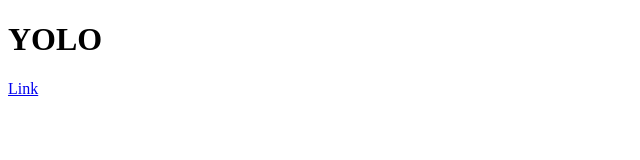
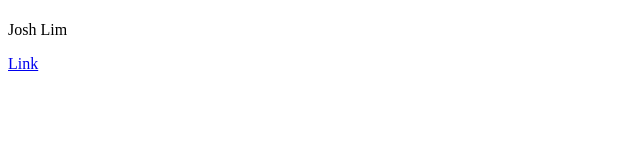
Before and after one commit to JoshCLim/joshclim.github.io, a plain HTML site: page index.html in a window 1280 px wide. Shown: the whole page, without its empty margins (0-640 px from the left). Drawn offline with Linux system fonts and the light colour scheme.

Commit message:
Basic Framework...

```diff
--- a/index.html
+++ b/index.html
@@ -4,7 +4,8 @@
 	<title>HTML</title>
 </head>
 <body>
-	<h1>YOLO</h1>
-	<a href="index2.html">Link</a>
+	<h1></h1>
+	<p>Josh Lim</p>
+	<a href="finished.html">Link</a>
 </body>
 </html>
```
Also changed, not shown: css/style.css (added), finished.html (renamed from index2.html), js/finished.js (added), js/index.js (added).
